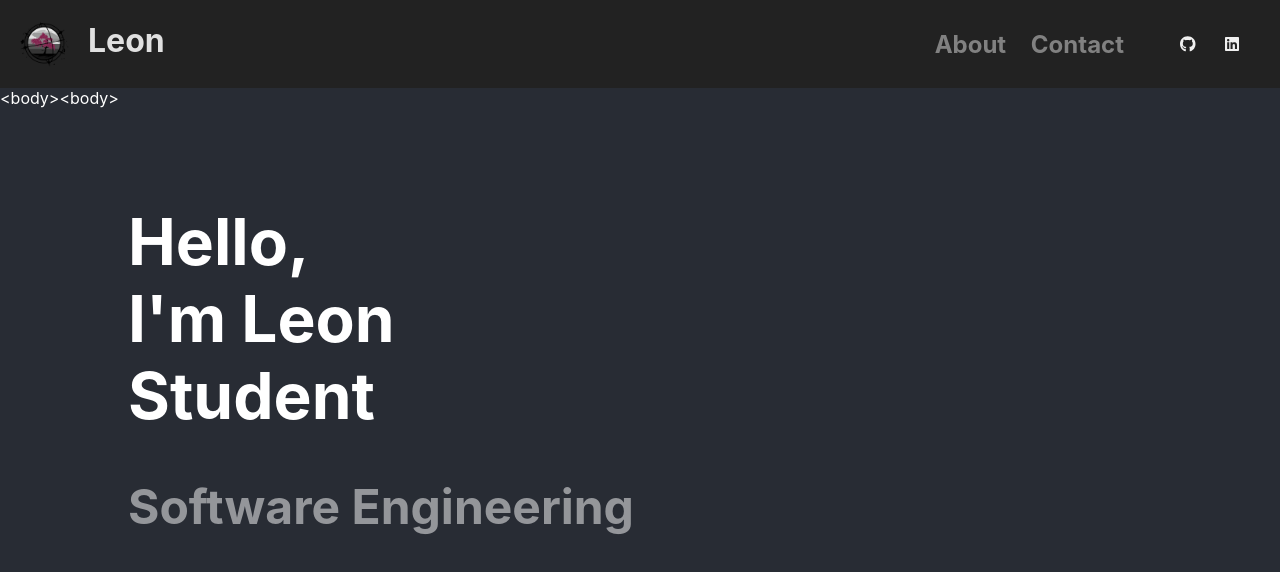
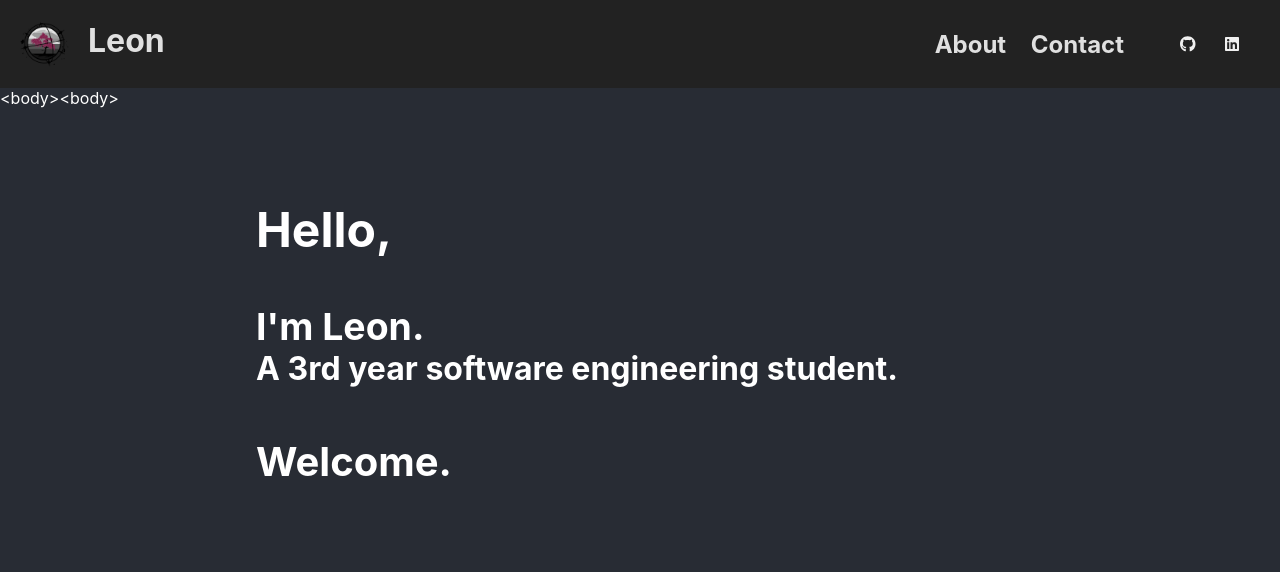
Before and after one commit to Leonic16246/leonic16246.github.io, a React (Create React App) app: page / in a window 1280 px wide. Shown: the top 572 px of the page. Built offline with nearby package versions, Linux system fonts and the light colour scheme.

Commit message:
Worked on homepage

```diff
--- a/src/components/Home/Home.css
+++ b/src/components/Home/Home.css
@@ -1,10 +1,27 @@
 .home-page {
+    left: 20%;
+    top: 25%;
     position: absolute;
-    left: 10%;
-    top: 20%;
     font-size: 2rem;
   }
 
 h2 {
-  opacity: 0.5;
+  margin: 0;
+  animation: fadeIn 1s 0s backwards;
 }
+
+h3 {
+  margin: 0;
+  animation: fadeIn 1s 1.5s backwards;
+}
+
+h4 {
+  margin: 0;
+  animation: fadeIn 1s 3s backwards;
+}
+
+h5 {
+  margin: 0;
+  font-size: 2.5rem;
+  animation: fadeIn 1s 5s backwards;
+}
--- a/src/components/Home/Home.js
+++ b/src/components/Home/Home.js
@@ -5,11 +5,10 @@ export default function Home() {
     return (
         <div className="home-page">
             <div className="text">
-                <h1>Hello, <br /> I'm Leon <br />
-                    Student
-                </h1>
-
-                <h2>Software Engineering</h2>
+                <h2>Hello, </h2>
+                <h3><br />I'm Leon.</h3>
+                <h4>A 3rd year software engineering student.</h4>
+                <h5><br />Welcome.</h5>
             </div>
         </div>
     )
--- a/src/components/Navbar/Navbar.css
+++ b/src/components/Navbar/Navbar.css
@@ -34,7 +34,6 @@ nav {
 
     margin-right: 2%;
 
-
 }
 
 .int-link {
--- a/src/components/Navbar/Navbar.js
+++ b/src/components/Navbar/Navbar.js
@@ -17,10 +17,10 @@ export default function Navbar() {
 
             <nav>
                 <NavLink exact="true" activeclassname="active" className="int-link" to="/">
-                    <h2 className="nav-about">About</h2>
+                    <h1 className="nav-about">About</h1>
                 </NavLink>
                 <NavLink exact="true" activeclassname="active" className="int-link" to="/">
-                    <h2 className="nav-contact">Contact</h2>
+                    <h1 className="nav-contact">Contact</h1>
                 </NavLink>
             </nav>
 
@@ -31,7 +31,7 @@ export default function Navbar() {
                     </a>
                 </li>
                 <li>
-                    <a className="nav-linkedin" target="_blank" rel="noreferrer" href="https://github.com">
+                    <a className="nav-linkedin" target="_blank" rel="noreferrer" href="https://www.linkedin.com/in/leonic-lee">
                         <FontAwesomeIcon icon={faLinkedin} color="#F0F0F0" />
                     </a>
                 </li>
```
